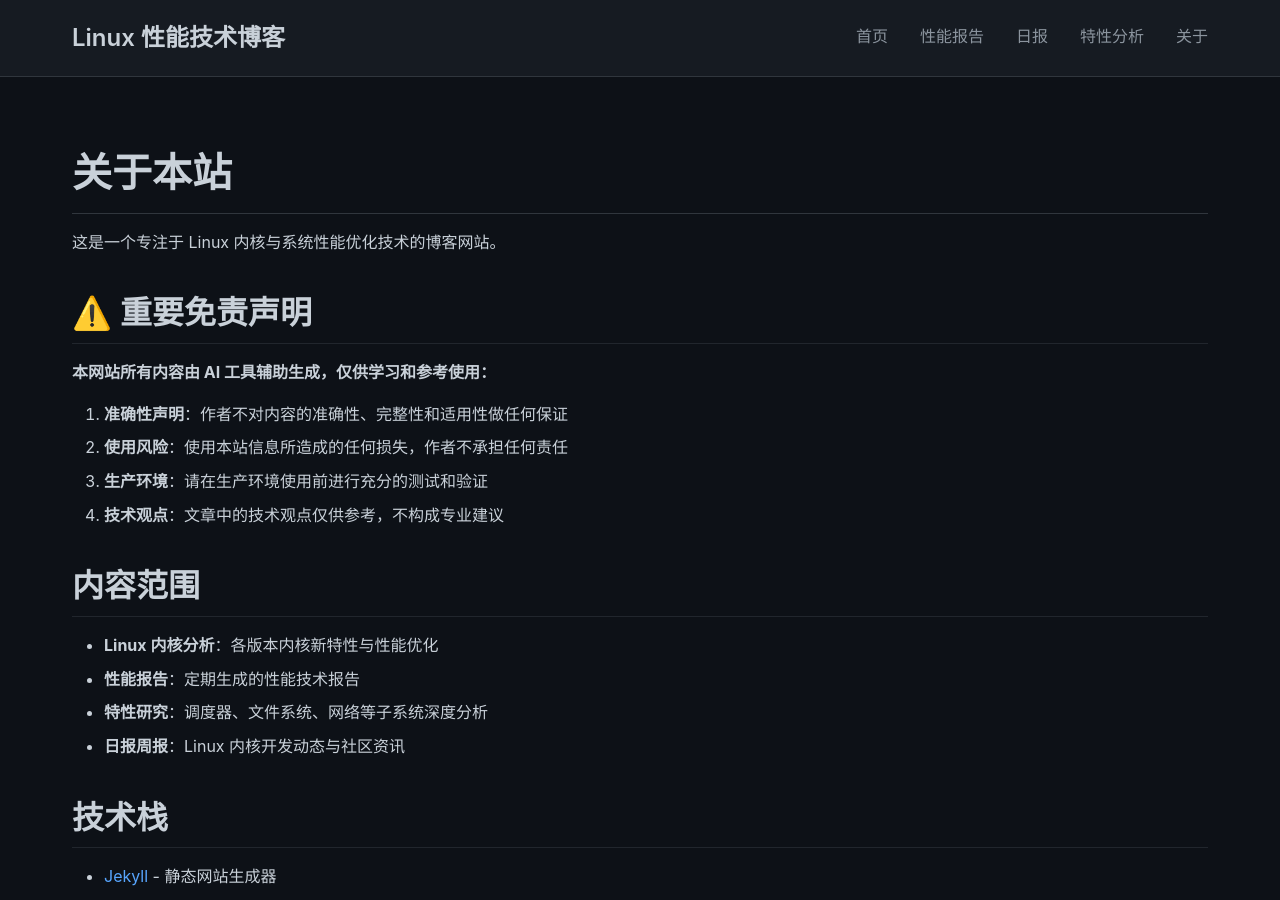
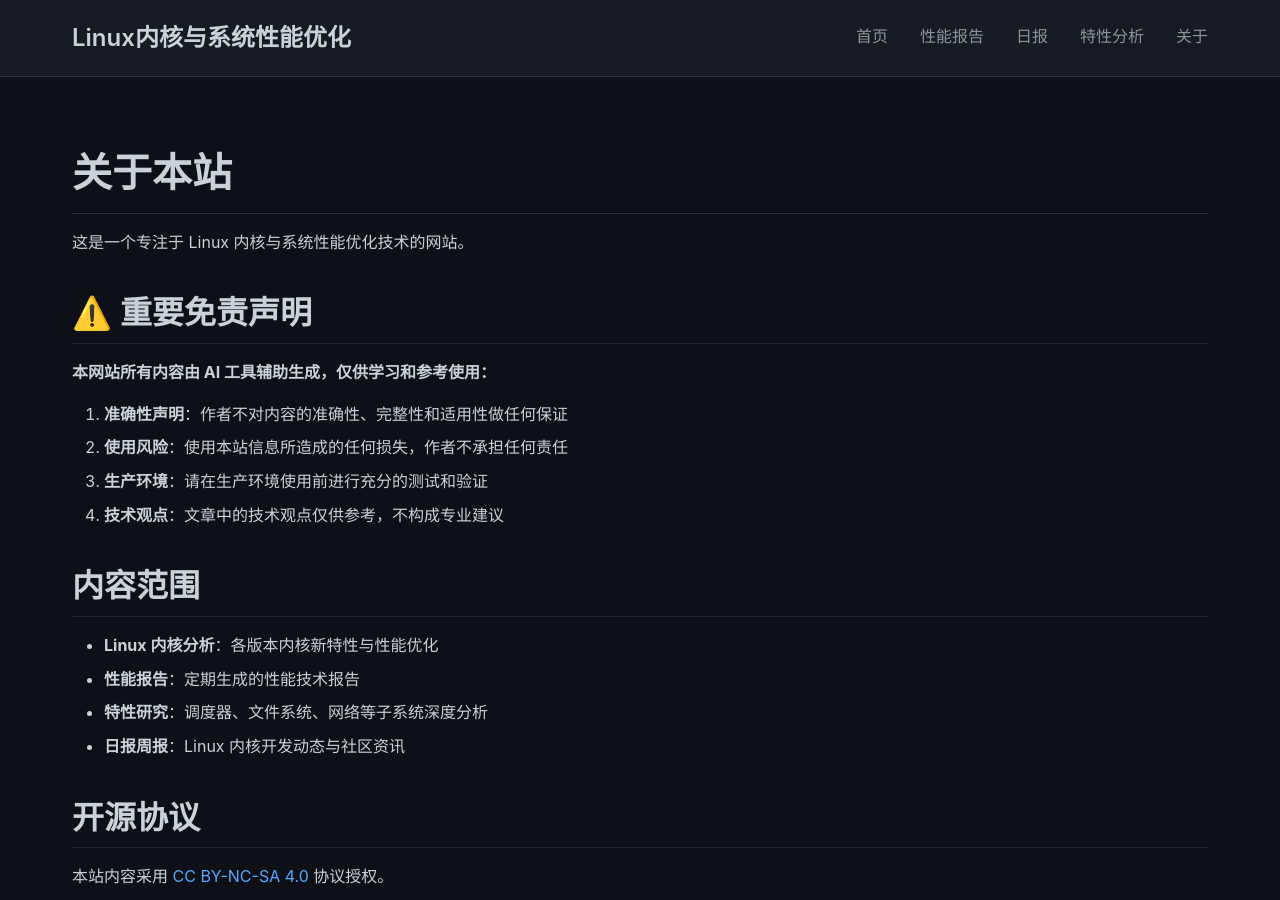
Before and after one commit to xiexiuqi/xiexiuqi.github.io, a Jekyll site: the page built from about.md, in a window 1280 px wide and 900 px high. Built offline with Jekyll 4.4.1, drawn with Linux system fonts in a browser that asks for light colours; some of the changed text lies outside the part shown.

Commit message:
refactor: 网站名称改为 Linux内核与系统性能优化，全站去除博客字样
- 修改网站名称为 Linux内核与系统性能优化
- 全站去除博客相关描述
- 删除关于页面的技术栈章节
- 删除示例文章

```diff
--- a/_config.yml
+++ b/_config.yml
@@ -1,4 +1,4 @@
-title: Linux 性能技术博客
+title: Linux内核与系统性能优化
 description: Linux 内核与系统性能优化技术分享
 author: ""
 email: ""
--- a/about.md
+++ b/about.md
@@ -6,7 +6,7 @@ permalink: /about/
 
 # 关于本站
 
-这是一个专注于 Linux 内核与系统性能优化技术的博客网站。
+这是一个专注于 Linux 内核与系统性能优化技术的网站。
 
 ## ⚠️ 重要免责声明
 
@@ -24,12 +24,6 @@ permalink: /about/
 - **特性研究**：调度器、文件系统、网络等子系统深度分析
 - **日报周报**：Linux 内核开发动态与社区资讯
 
-## 技术栈
-
-- [Jekyll](https://jekyllrb.com/) - 静态网站生成器
-- [GitHub Pages](https://pages.github.com/) - 免费托管服务
-- AI 工具辅助内容生成
-
 ## 开源协议
 
 本站内容采用 [CC BY-NC-SA 4.0](https://creativecommons.org/licenses/by-nc-sa/4.0/) 协议授权。
```
Also changed, not shown: _posts/2026-04-01-welcome-to-my-blog.md (deleted, +0 -27 lines), index.md (+2 -2 lines).
